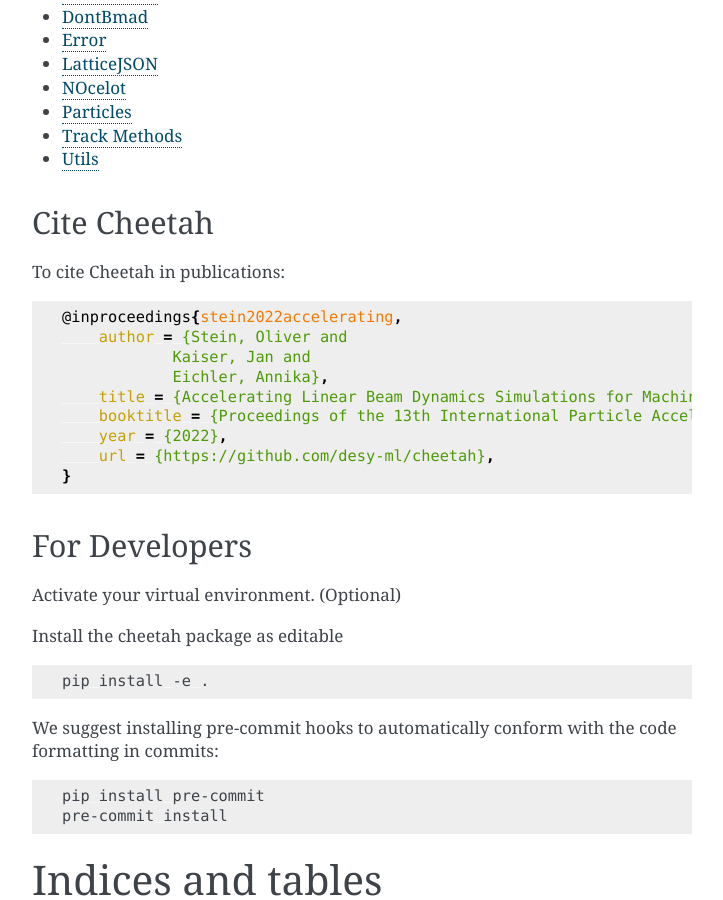
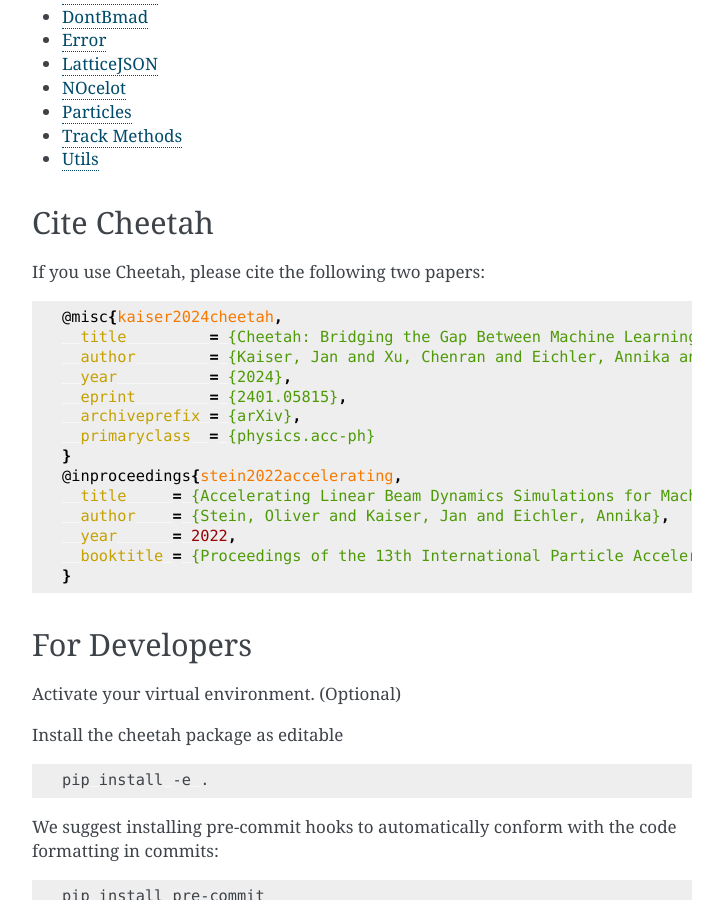
Before and after one commit to desy-ml/cheetah, a Sphinx documentation site: the page built from docs/index.rst, in a window 1280 px wide and 900 px high, scrolled down 1084 px. Shown: the whole window, without its empty margins (388-1111 px from the left). Built offline with Sphinx 7.4.7, drawn with Linux system fonts in a browser that asks for light colours.

Commit message:
Update citations on docs index page

```diff
--- a/docs/index.rst
+++ b/docs/index.rst
@@ -61,18 +61,23 @@
 Cite Cheetah
 ------------
 
-To cite Cheetah in publications:
+If you use Cheetah, please cite the following two papers:
 
 .. code-block:: bibtex
 
+    @misc{kaiser2024cheetah,
+      title         = {Cheetah: Bridging the Gap Between Machine Learning and Particle Accelerator Physics with High-Speed, Differentiable Simulations},
+      author        = {Kaiser, Jan and Xu, Chenran and Eichler, Annika and {Santamaria Garcia}, Andrea},
+      year          = {2024},
+      eprint        = {2401.05815},
+      archiveprefix = {arXiv},
+      primaryclass  = {physics.acc-ph}
+    }
     @inproceedings{stein2022accelerating,
-        author = {Stein, Oliver and
-                Kaiser, Jan and
-                Eichler, Annika},
-        title = {Accelerating Linear Beam Dynamics Simulations for Machine Learning Applications},
-        booktitle = {Proceedings of the 13th International Particle Accelerator Conference},
-        year = {2022},
-        url = {https://github.com/desy-ml/cheetah},
+      title     = {Accelerating Linear Beam Dynamics Simulations for Machine Learning Applications},
+      author    = {Stein, Oliver and Kaiser, Jan and Eichler, Annika},
+      year      = 2022,
+      booktitle = {Proceedings of the 13th International Particle Accelerator Conference}
     }
 
 For Developers
```
